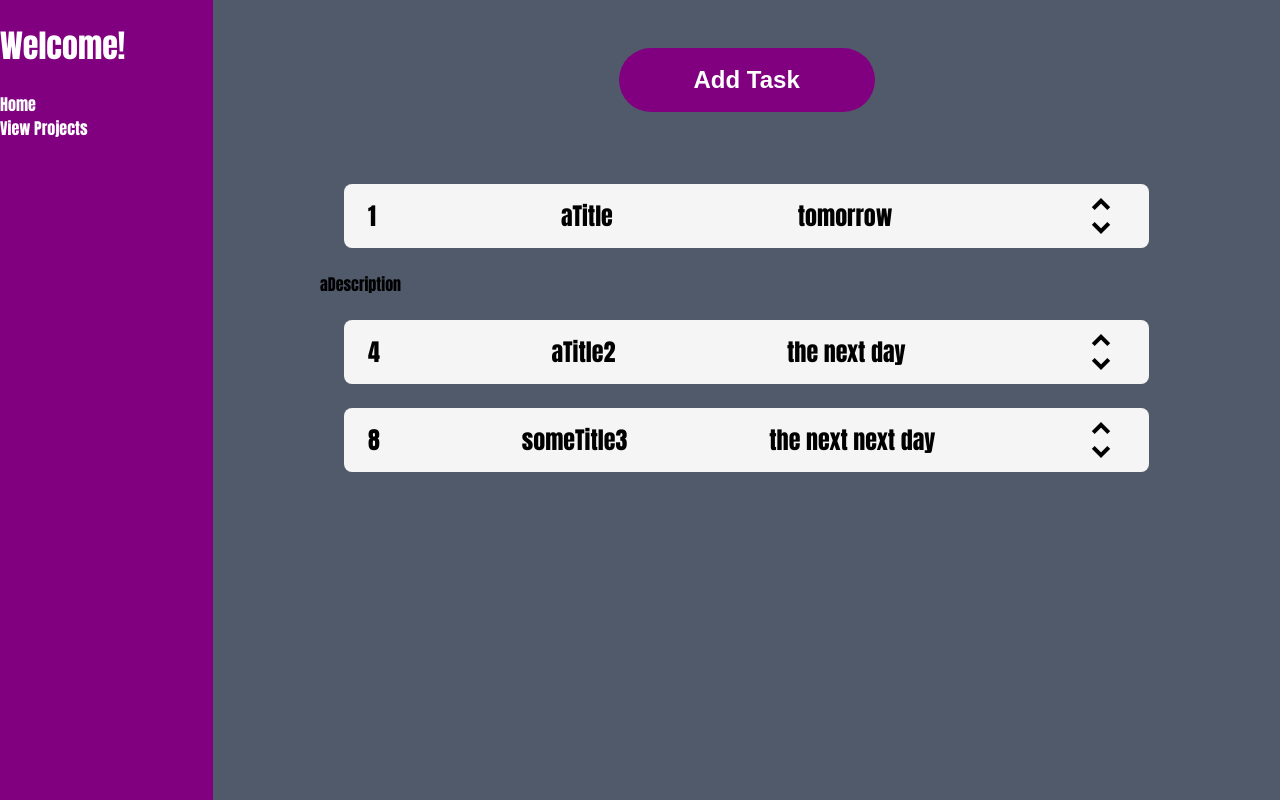
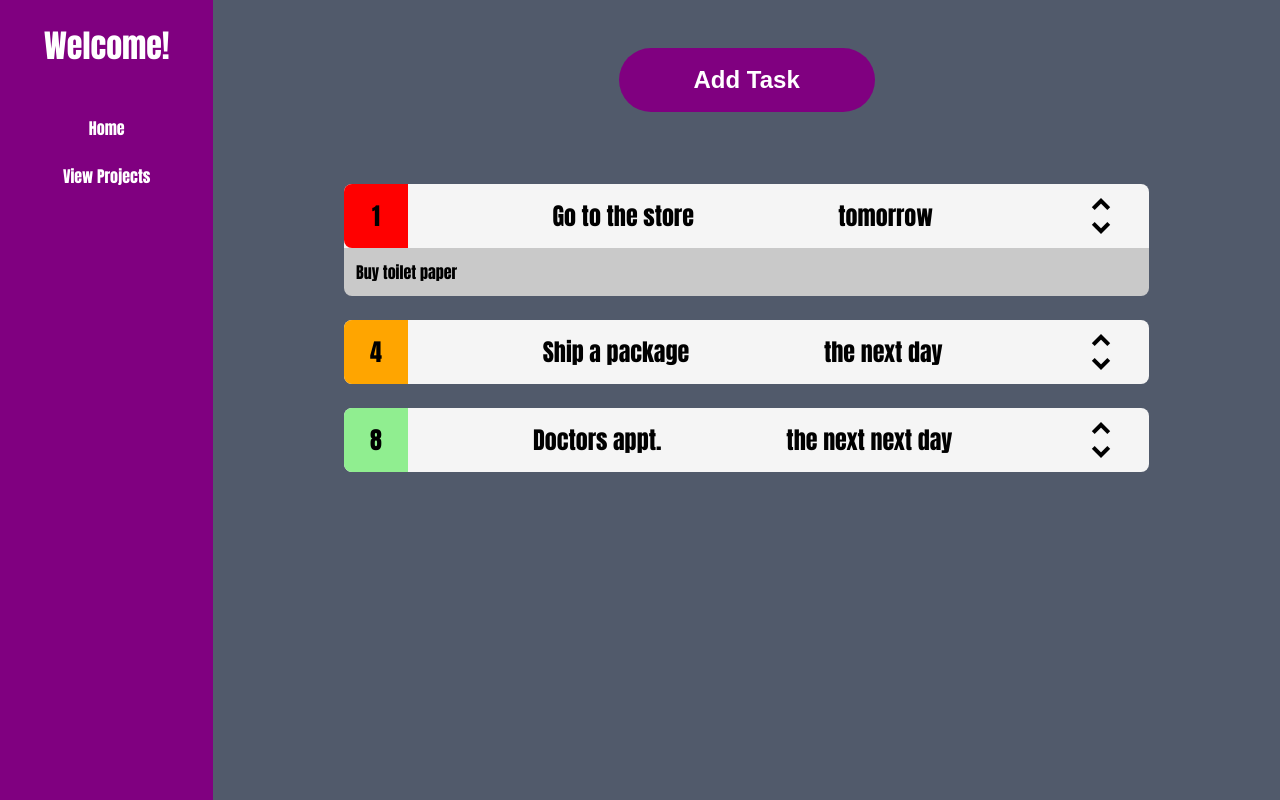
Before and after one commit to tediferJones/odin-todo-list, a website built with webpack: page dist/index.html in a window 1280 px wide. Both pictures are taken after a click on the picture 1101 px from the left and 216 px from the top of the page. Built offline with nearby package versions, Linux system fonts and the light colour scheme.

Commit message:
UI additions

```diff
--- a/src/DOMDisplayToDoItems.js
+++ b/src/DOMDisplayToDoItems.js
@@ -19,8 +19,9 @@ const DOMDisplayToDoItems = ((toDoArray) => {
             let itemAttr = document.createElement('div')
             itemAttr.classList.add(`${key}`)
             itemAttr.textContent = toDoArray[i][key]
-            // toDoItem.appendChild(itemAttr)
             if (key === 'priority') {
+                let priorityColors = ['red','orangered','goldenrod','orange','gold','lightseagreen','yellowgreen','lightgreen']
+                itemAttr.style.backgroundColor = priorityColors[toDoArray[i][key] - 1]
                 mainAttrs.prepend(itemAttr)
             } else if (key === 'description') {
                 details.classList.add('hidden')
@@ -34,6 +35,7 @@ const DOMDisplayToDoItems = ((toDoArray) => {
         extendIcon.src = extender001
         extendIcon.addEventListener('click', () => {
             details.classList.toggle('hidden')
+            mainAttrs.classList.toggle('toggleCorners')
         })
         mainAttrs.appendChild(extendIcon)
 
--- a/src/index.js
+++ b/src/index.js
@@ -30,6 +30,7 @@ createNewTask.addEventListener('click', () => {
     let description = document.querySelector('form').description.value
     let dueDate = document.querySelector('form').dueDate.value
     let priority = document.querySelector('form').priority.value
+    dueDate = (new Date(dueDate)).toLocaleString()
 
     myToDos.push(CreateToDoItem(title, description, dueDate, priority))
     DOMDisplayToDoItems(myToDos)
@@ -38,11 +39,19 @@ createNewTask.addEventListener('click', () => {
 document.querySelector('.inputForm').appendChild(createNewTask)
 
 let myToDos = []
-myToDos.push(CreateToDoItem('aTitle', 'aDescription', 'tomorrow', 1))
-myToDos.push(CreateToDoItem('aTitle2', 'aDescription2', 'the next day', 4))
-myToDos.push(CreateToDoItem('someTitle3', 'someDescription3', 'the next next day', 8))
+myToDos.push(CreateToDoItem('Go to the store', 'Buy toilet paper', 'tomorrow', 1))
+myToDos.push(CreateToDoItem('Ship a package', 'Go to USPS', 'the next day', 4))
+myToDos.push(CreateToDoItem('Doctors appt.', 'Get an xray', 'the next next day', 8))
+
+// myToDos.push(CreateToDoItem('Go to the store', 'Buy toilet paper', 'tomorrow', 1))
+// myToDos.push(CreateToDoItem('Ship a package', 'Go to USPS', 'the next day', 2))
+// myToDos.push(CreateToDoItem('Doctors appt.', 'Get an xray', 'the next next day', 3))
+// myToDos.push(CreateToDoItem('Go to the store', 'Buy toilet paper', 'tomorrow', 4))
+// myToDos.push(CreateToDoItem('Ship a package', 'Go to USPS', 'the next day', 5))
+// myToDos.push(CreateToDoItem('Doctors appt.', 'Get an xray', 'the next next day', 6))
+// myToDos.push(CreateToDoItem('Go to the store', 'Buy toilet paper', 'tomorrow', 7))
+// myToDos.push(CreateToDoItem('Ship a package', 'Go to USPS', 'the next day', 8))
 DOMDisplayToDoItems(myToDos)
-
 
 // do some styling
 // create sideBar, shoudl have an option to view/create projects
--- a/src/style.css
+++ b/src/style.css
@@ -20,7 +20,11 @@ body {
 .sidebar {
     background-color: purple;
     color: white;
-}
+
+    display: flex;
+    flex-direction: column;
+    align-items: center;
+    gap: 24px; }
 
 .mainContent {
     /* padding: 0px 128px; */
@@ -76,3 +80,33 @@ body {
     align-items: center;
     gap: 24px;
 }
+
+.priority {
+    margin-left: -24px;
+    height: 64px;
+    width: 64px;
+    border-top-left-radius: 8px;
+    border-bottom-left-radius: 8px;
+
+    display: flex;
+    justify-content: center;
+    align-items: center;
+}
+
+.details {
+    background-color: rgb(201, 201, 201);
+    margin: -24px 24px 0px;
+
+    border-bottom-left-radius: 8px;
+    border-bottom-right-radius: 8px;
+
+}
+
+.toggleCorners {
+    border-bottom-left-radius: 0px;
+    border-bottom-right-radius: 0px;
+}
+
+.description {
+    padding: 12px;
+}
```
Also changed, not shown: dist/main.js.
